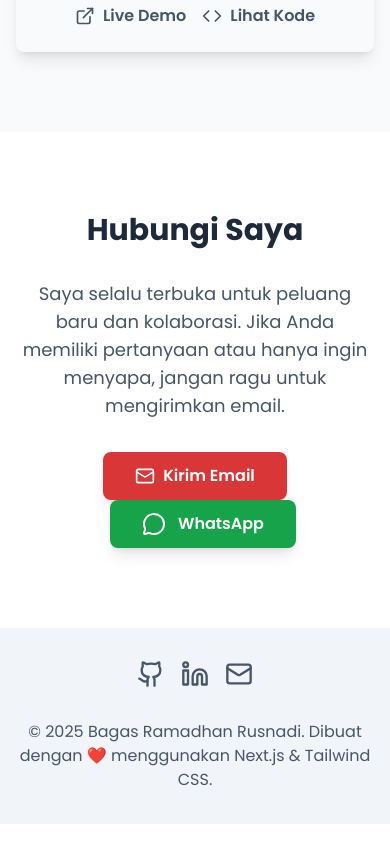
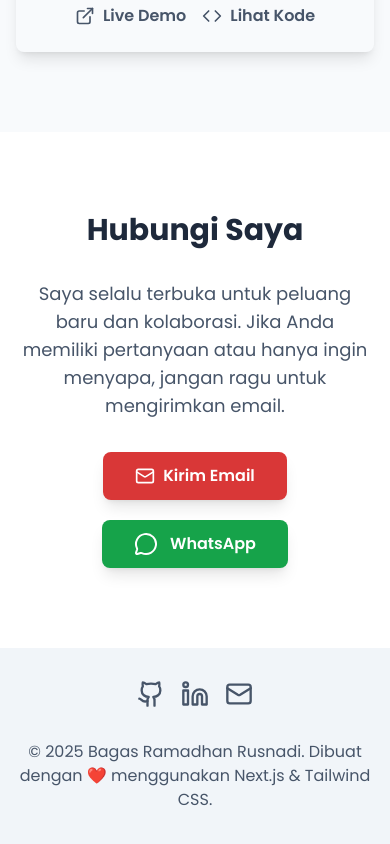
Before and after one commit to bagasrr/my-porto, a Next.js app: page / in a window 390 px wide. Shown: the part 3356-4200 px from the top of the page. Built offline with nearby package versions, Linux system fonts and the light colour scheme.

Commit message:
perbaikan mobile dev wa view

```diff
--- a/src/components/ContactSection.tsx
+++ b/src/components/ContactSection.tsx
@@ -7,18 +7,20 @@ export const ContactSection = () => {
       <div className="container mx-auto px-4 sm:px-6 lg:px-8">
         <SectionTitle>Hubungi Saya</SectionTitle>
         <p className="text-lg text-slate-600 dark:text-slate-300 max-w-2xl mx-auto mb-8">Saya selalu terbuka untuk peluang baru dan kolaborasi. Jika Anda memiliki pertanyaan atau hanya ingin menyapa, jangan ragu untuk mengirimkan email.</p>
+        <div className="flex flex-col items-center gap-5">
           <a href="mailto:bagasramadhanrusnadi@gmail.com" className="inline-flex items-center justify-center bg-maroon-600 text-white font-semibold px-8 py-3 rounded-lg hover:bg-maroon-700 transition-all duration-300 shadow-lg">
             <Mail className="mr-2 h-5 w-5" /> Kirim Email
           </a>
           <a
             href="https://wa.me/6283804262567?text=Halo%20Bagas,%20saya%20seorang%20recruiter%20dan%20menemukan%20portofolio%20Anda.%20Apakah%20Anda%20terbuka%20untuk%20peluang%20karir%20baru%3F"
             target="_blank"
-          className="inline-flex items-center justify-center bg-green-600 text-white font-semibold px-8 py-3 rounded-lg hover:bg-green-700 transition-all duration-300 shadow-lg ml-4 gap-3"
+            className="inline-flex items-center justify-center bg-green-600 text-white font-semibold px-8 py-3 rounded-lg hover:bg-green-700 transition-all duration-300 shadow-lg gap-3"
           >
             <MessageCircle />
             WhatsApp
           </a>
         </div>
+      </div>
     </section>
   );
 };
```
Lines whose indentation alone changed are shown as unchanged.
